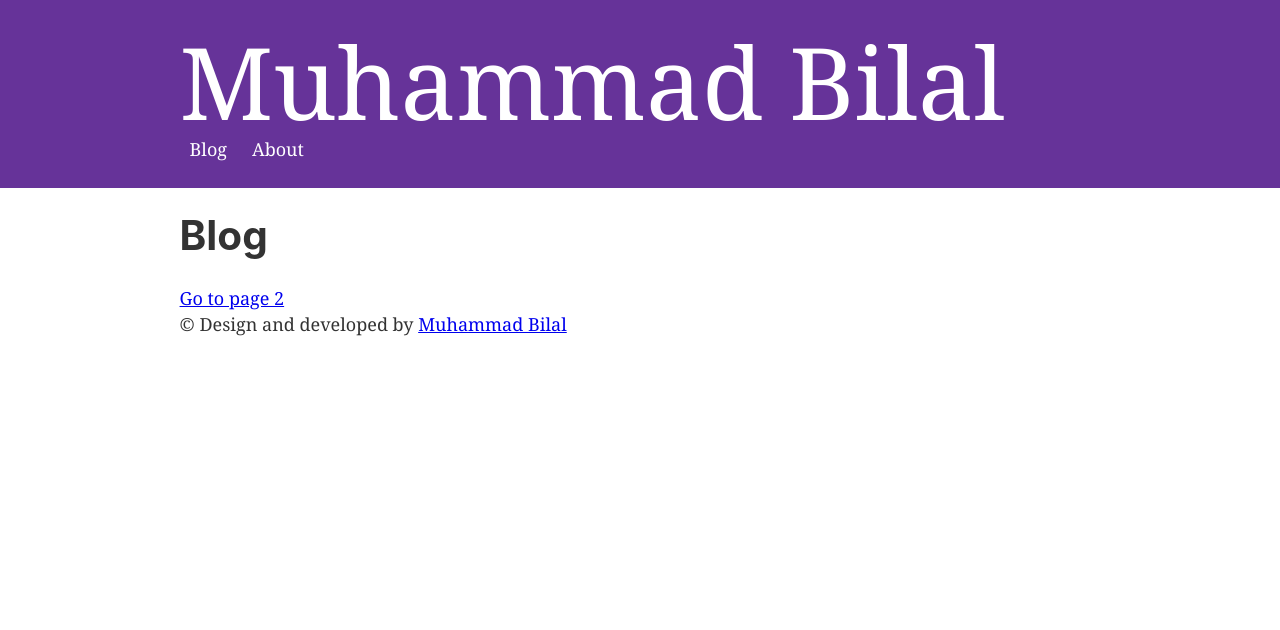
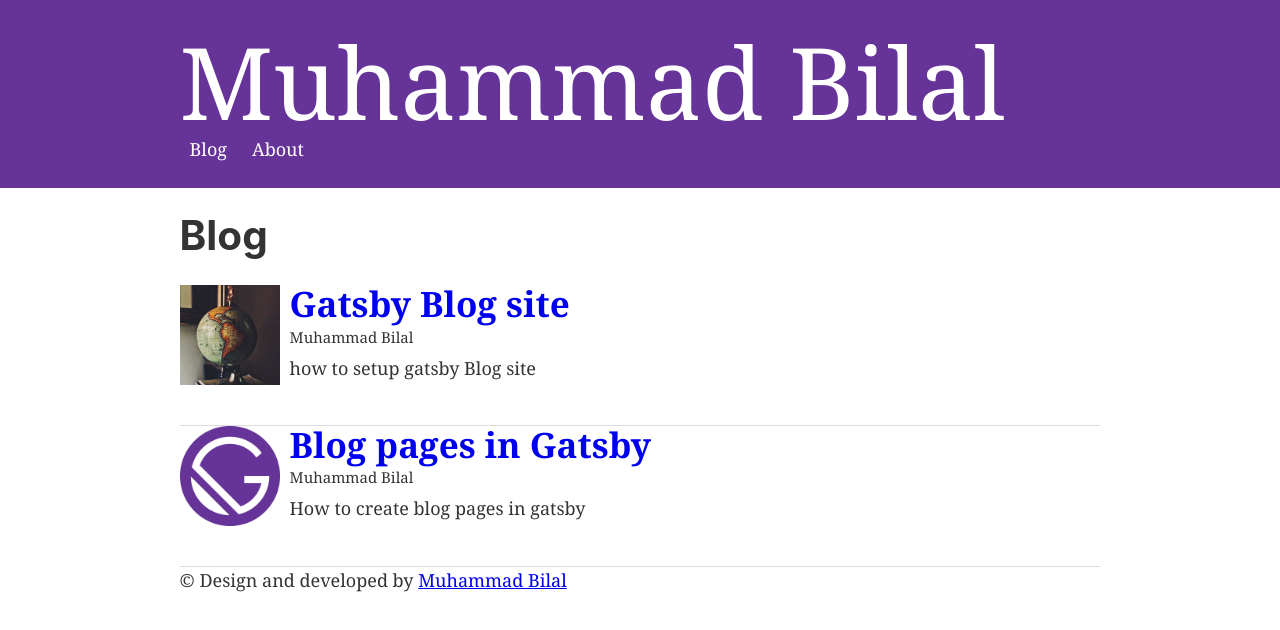
Before and after one commit to bilalbutt044/Blog-in-Gatsby, a Gatsby site: page / in a window 1280 px wide. Built offline with nearby package versions, Linux system fonts and the light colour scheme; Gatsby itself is replaced by a stand-in of ours.

Commit message:
blog pages

```diff
--- a/gatsby-config.js
+++ b/gatsby-config.js
@@ -5,7 +5,27 @@ module.exports = {
     author: `@Muhammad Bilal`,
   },
   plugins: [
+    "gatsby-plugin-emotion",
     `gatsby-plugin-react-helmet`,
+    `gatsby-transformer-sharp`,
+    `gatsby-plugin-sharp`,
+    {
+      resolve: "gatsby-plugin-mdx",
+      options: {
+        defaultLayouts: {
+          default: require.resolve("./src/components/layout.js"),
+        },
+        gatsbyRemarkPlugins: [{ resolve: "gatsby-remark-images" }],
+        plugins: [{ resolve: "gatsby-remark-images" }],
+      },
+    },
+    {
+      resolve: `gatsby-source-filesystem`,
+      options: {
+        name: `pages`,
+        path: `${__dirname}/src/pages/`,
+      },
+    },
     {
       resolve: `gatsby-source-filesystem`,
       options: {
@@ -13,8 +33,13 @@ module.exports = {
         path: `${__dirname}/src/images`,
       },
     },
-    `gatsby-transformer-sharp`,
-    `gatsby-plugin-sharp`,
+    {
+      resolve: `gatsby-source-filesystem`,
+      options: {
+        name: `posts`,
+        path: `posts`,
+      },
+    },
     {
       resolve: `gatsby-plugin-manifest`,
       options: {
--- /dev/null
+++ b/posts/01-hello-word/helloWorld.mdx
@@ -0,0 +1,17 @@
+---
+title: Gatsby Blog site
+description: how to setup gatsby Blog site
+author: Muhammad Bilal
+slug: Hello world
+image: ./sara-riano-hello.jpg
+---
+
+## My firt Blog post
+
+This is my first blog post and i am really happy that i develop my blog in Gatsby
+
+![Globe](./sara-riano-hello.jpg)
+
+### another heading
+
+Write down anything you link
--- /dev/null
+++ b/posts/02-another-post/anotherPost.mdx
@@ -0,0 +1,16 @@
+---
+title: Blog pages in Gatsby
+description: How to create  blog pages in gatsby
+author: Muhammad Bilal
+slug: dynamic pages
+image: ../../src/images/gatsby-icon.png
+---
+
+
+In this blog post i will teach you how you can create  blog pages in Gatsby
+
+![Globe](../../src/images/gatsby-icon.png)
+
+### another heading
+
+Write down anything you link
--- /dev/null
+++ b/src/components/postPreview.js
@@ -0,0 +1,53 @@
+import React from "react"
+import styled from "@emotion/styled"
+import { Link } from "gatsby"
+import Image from "gatsby-image"
+
+const Article = styled("article")`
+  border-bottom: 1px solid #ddd;
+  display: flex;
+  margin-top: 0;
+  padding-bottom: 1rem;
+
+  :first-of-type {
+    margin-top: 1rem;
+  }
+`
+const PostImage = styled(Image)`
+  * {
+    margin-top: 0;
+  }
+`
+const PostImageLink = styled(Link)`
+  width: 100px;
+  max-width: 100px;
+`
+
+const PostInfo = styled("div")`
+  padding-left: 10px;
+`
+
+const Title = styled(Link)`
+  line-height: 1.1;
+  font-size: 35px;
+  text-decoration: none;
+  font-weight: bold;
+`
+const Author = styled("p")`
+  font-size: 15px;
+  margin-bottom: 5px;
+`
+const PostPreview = ({ post }) => (
+  <Article>
+    <PostImageLink to={post.slug}>
+      <PostImage fluid={post.image.sharp.fluid} alt={post.title} />
+    </PostImageLink>
+    <PostInfo>
+      <Title to={post.slug}>{post.title}</Title>
+      <Author>{post.author}</Author>
+      <p>{post.description}</p>
+    </PostInfo>
+  </Article>
+)
+
+export default PostPreview
--- /dev/null
+++ b/src/hooks/use-posts.js
@@ -0,0 +1,37 @@
+import { graphql, useStaticQuery } from "gatsby"
+
+const usePosts = () => {
+  const data = useStaticQuery(graphql`
+    query {
+      allMdx {
+        nodes {
+          frontmatter {
+            title
+            description
+            slug
+            author
+            image {
+              sharp: childImageSharp {
+                fluid(maxWidth: 100, maxHeight: 100) {
+                  ...GatsbyImageSharpFluid_withWebp
+                }
+              }
+            }
+          }
+          excerpt
+        }
+      }
+    }
+  `)
+
+  return data.allMdx.nodes.map(post => ({
+    title: post.frontmatter.title,
+    author: post.frontmatter.author,
+    description: post.frontmatter.description,
+    image: post.frontmatter.image,
+    slug: post.frontmatter.slug,
+    excerpt: post.excerpt,
+  }))
+}
+
+export default usePosts
--- a/src/pages/index.js
+++ b/src/pages/index.js
@@ -1,16 +1,21 @@
 import React from "react"
 import { Link } from "gatsby"
-
 import Layout from "../components/layout"
 import SEO from "../components/seo"
+import PostPreview from "../components/postPreview"
+import usePosts from "../hooks/use-posts"
 
-const IndexPage = () => (
-  <Layout>
-    <SEO title="Home" />
-    <h1>Blog</h1>
-
-    <Link to="/page-2/">Go to page 2</Link>
-  </Layout>
-)
+const IndexPage = () => {
+  const posts = usePosts()
+  return (
+    <Layout>
+      <SEO title="Home" />
+      <h1>Blog</h1>
+      {posts.map(post => (
+        <PostPreview key={post} post={post} />
+      ))}
+    </Layout>
+  )
+}
 
 export default IndexPage
```
Also changed, not shown: gatsby-node.js (+28 -0 lines), package.json (+7 -1 lines), src/templates/post.js (added, +33 -0 lines), posts/01-hello-word/sara-riano-hello.jpg (added), src/images/gatsby-astronaut.png (deleted), 1 other file.
